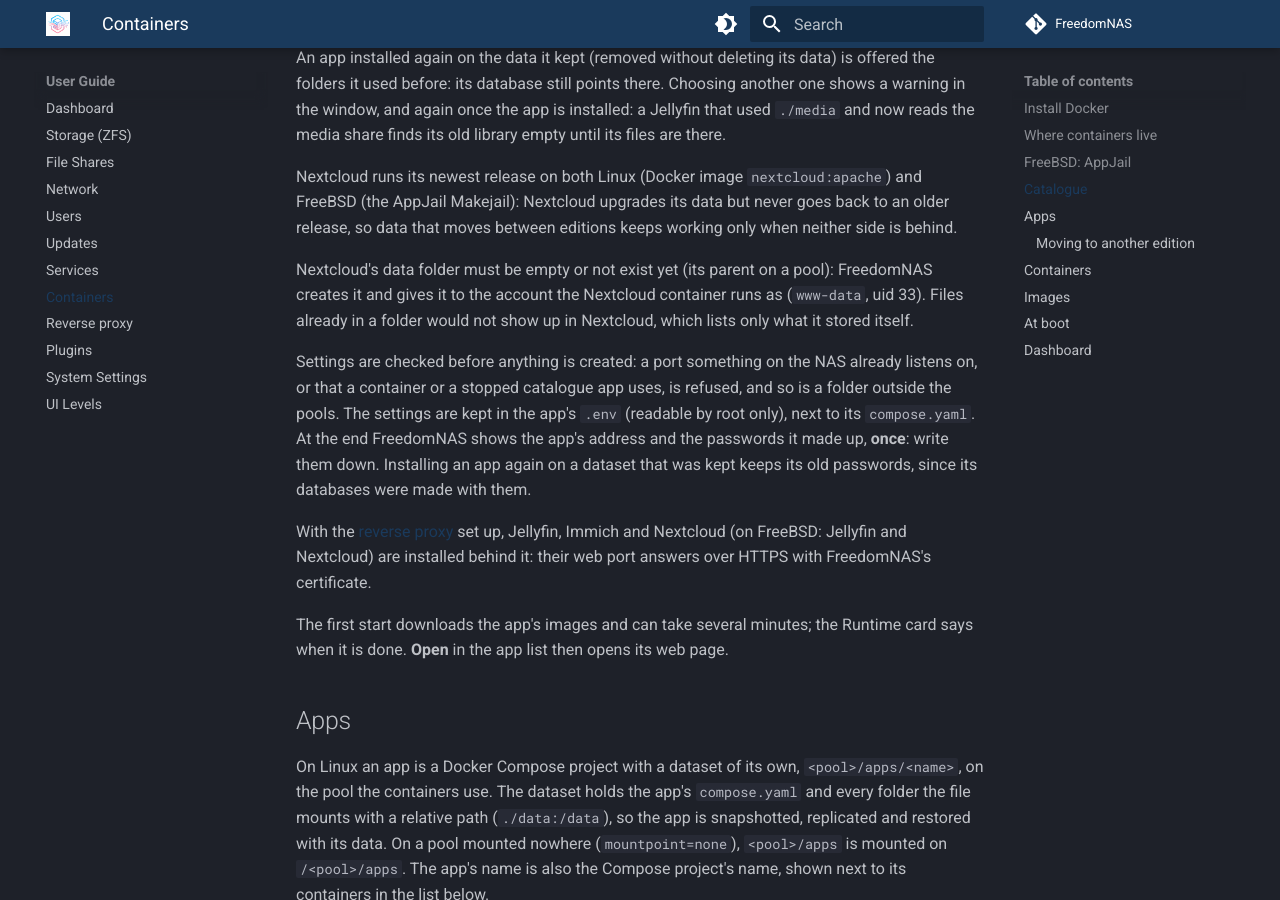
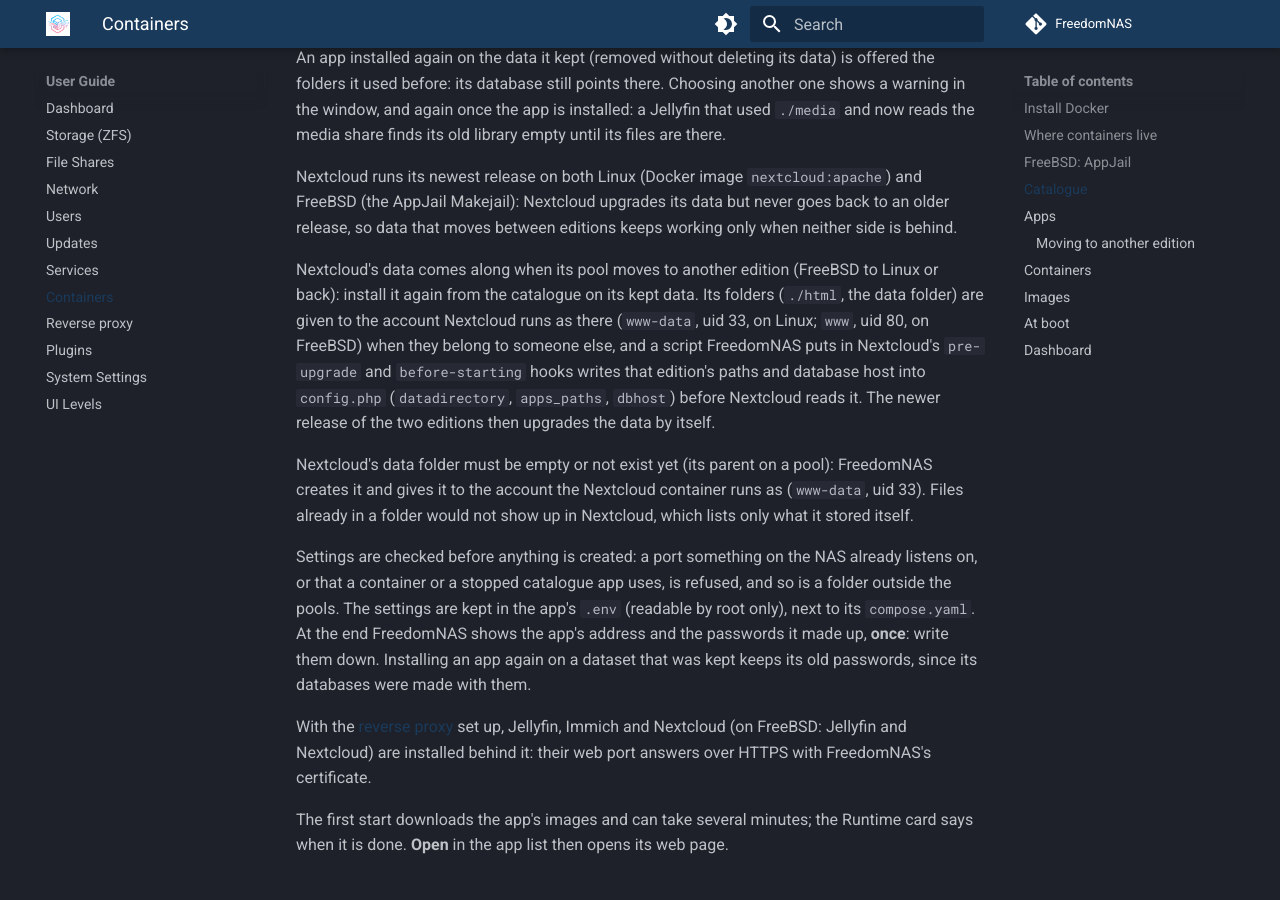
Before and after one commit to FreedomNAS/freedomnas-docs, an MkDocs documentation site: the page built from docs/user-guide/containers.md, in a window 1280 px wide and 900 px high, scrolled down 5598 px. Built offline with MkDocs 1.6.1 and Material for MkDocs 9.7.7, drawn with Linux system fonts in a browser that asks for light colours.

Commit message:
Document moving Nextcloud between editions

```diff
--- a/docs/user-guide/containers.md
+++ b/docs/user-guide/containers.md
@@ -242,6 +242,16 @@ Nextcloud runs its newest release on both Linux (Docker image
 its data but never goes back to an older release, so data that moves between
 editions keeps working only when neither side is behind.
 
+Nextcloud's data comes along when its pool moves to another edition
+(FreeBSD to Linux or back): install it again from the catalogue on its kept
+data. Its folders (`./html`, the data folder) are given to the account
+Nextcloud runs as there (`www-data`, uid 33, on Linux; `www`, uid 80, on
+FreeBSD) when they belong to someone else, and a script FreedomNAS puts in
+Nextcloud's `pre-upgrade` and `before-starting` hooks writes that edition's
+paths and database host into `config.php` (`datadirectory`, `apps_paths`,
+`dbhost`) before Nextcloud reads it. The newer release of the two editions
+then upgrades the data by itself.
+
 Nextcloud's data folder must be empty or not exist yet (its parent on a
 pool): FreedomNAS creates it and gives it to the account the Nextcloud
 container runs as (`www-data`, uid 33). Files already in a folder would not
```
